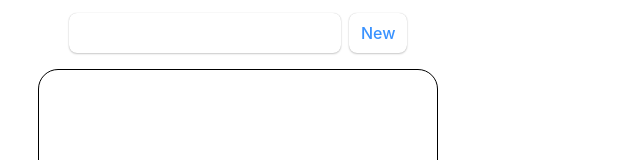
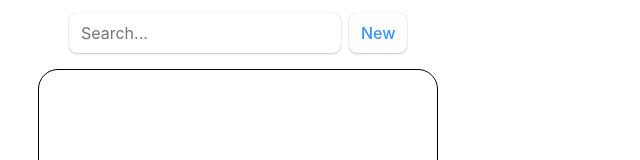
Before and after one commit to MuriithiMark/react-lessons, a React (Vite) app: page /contacts in a window 1280 px wide. Shown: the top 160 px of the page, without its empty margins (0-640 px from the left). Built offline with nearby package versions, Linux system fonts and the light colour scheme.

Commit message:
updated to allow search

```diff
--- a/src/page/ContactEdit/ContactEdit.jsx
+++ b/src/page/ContactEdit/ContactEdit.jsx
@@ -2,6 +2,7 @@ import React from "react";
 import { useLoaderData, redirect, Form } from "react-router-dom";
 import { getContact, updateContact } from "../../contacts";
 import "./contact-edit.css";
+import { useNavigate } from "react-router-dom";
 
 export const loader = async ({ params }) => {
   const contact = await getContact(params.contactId);
@@ -17,6 +18,8 @@ export const action = async ({ request, params }) => {
 
 const ContactEdit = () => {
   const { contact } = useLoaderData();
+  const navigate = useNavigate();
+
   return (
     <Form method="post" id="contact-form">
       <p className="name">
@@ -63,7 +66,13 @@ const ContactEdit = () => {
       </label>
       <p>
         <button type="submit">Save</button>
-        <button type="button" style={{ color: "red" }}>
+        <button
+          type="button"
+          style={{ color: "red" }}
+          onClick={() => {
+            navigate(-1);
+          }}
+        >
           Cancel
         </button>
       </p>
--- a/src/page/Contacts/Contacts.jsx
+++ b/src/page/Contacts/Contacts.jsx
@@ -9,10 +9,13 @@ import {
 import "./contacts.css";
 import { createContact, getContacts } from "../../contacts";
 import { useNavigate } from "react-router-dom";
+import { useEffect } from "react";
 
-export const loader = async () => {
-  const contacts = await getContacts();
-  return { contacts };
+export const loader = async ({ request }) => {
+  const url = new URL(request.url);
+  const search = url.searchParams.get("search");
+  const contacts = await getContacts(search);
+  return { contacts, search };
 };
 
 export const action = async () => {
@@ -21,15 +24,29 @@ export const action = async () => {
 };
 
 const Contacts = () => {
-  const { contacts } = useLoaderData();
+  const { contacts, search } = useLoaderData();
   const navigation = useNavigate();
+
+  useEffect(() => {
+    document.getElementById("search").value = search;
+  }, [search])
 
   return (
     <div className="contacts">
       <div className="side-bar">
         <div className="top-bar">
-          <Form>
-            <input name="search" />
+          <Form id="search-form" role="search">
+            <input
+              id="search"
+              name="search"
+              type="search"
+              placeholder="Search..."
+              aria-label="Search Contacts"
+              defaultValue={search}
+            />
+            {/* Learn more about below 2 lines of code */}
+            <div id="search-spinner" aria-hidden hidden={true} />
+            <div className="sr-only" aria-live="polite"></div>
           </Form>
           <Form method="post">
             <button type="submit">New</button>
```
